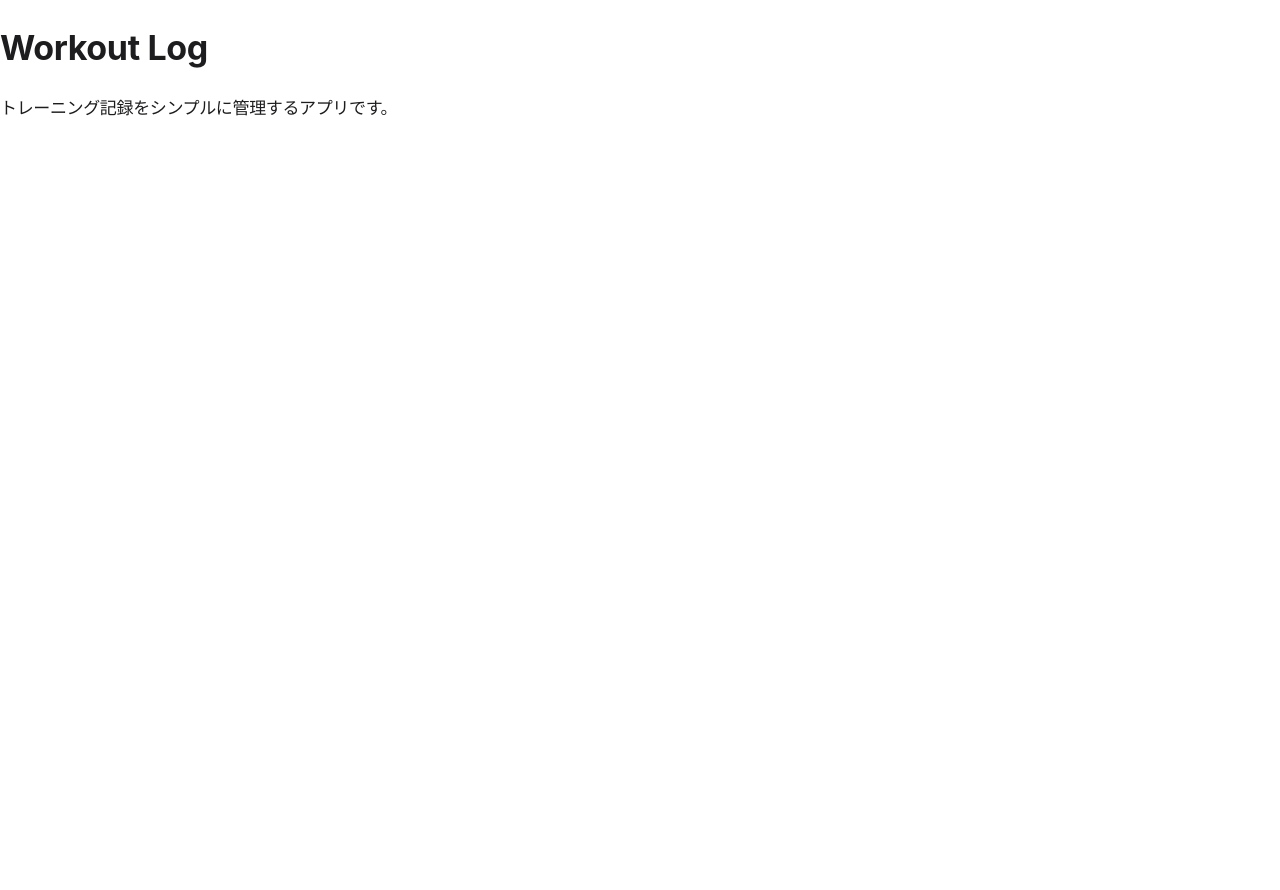
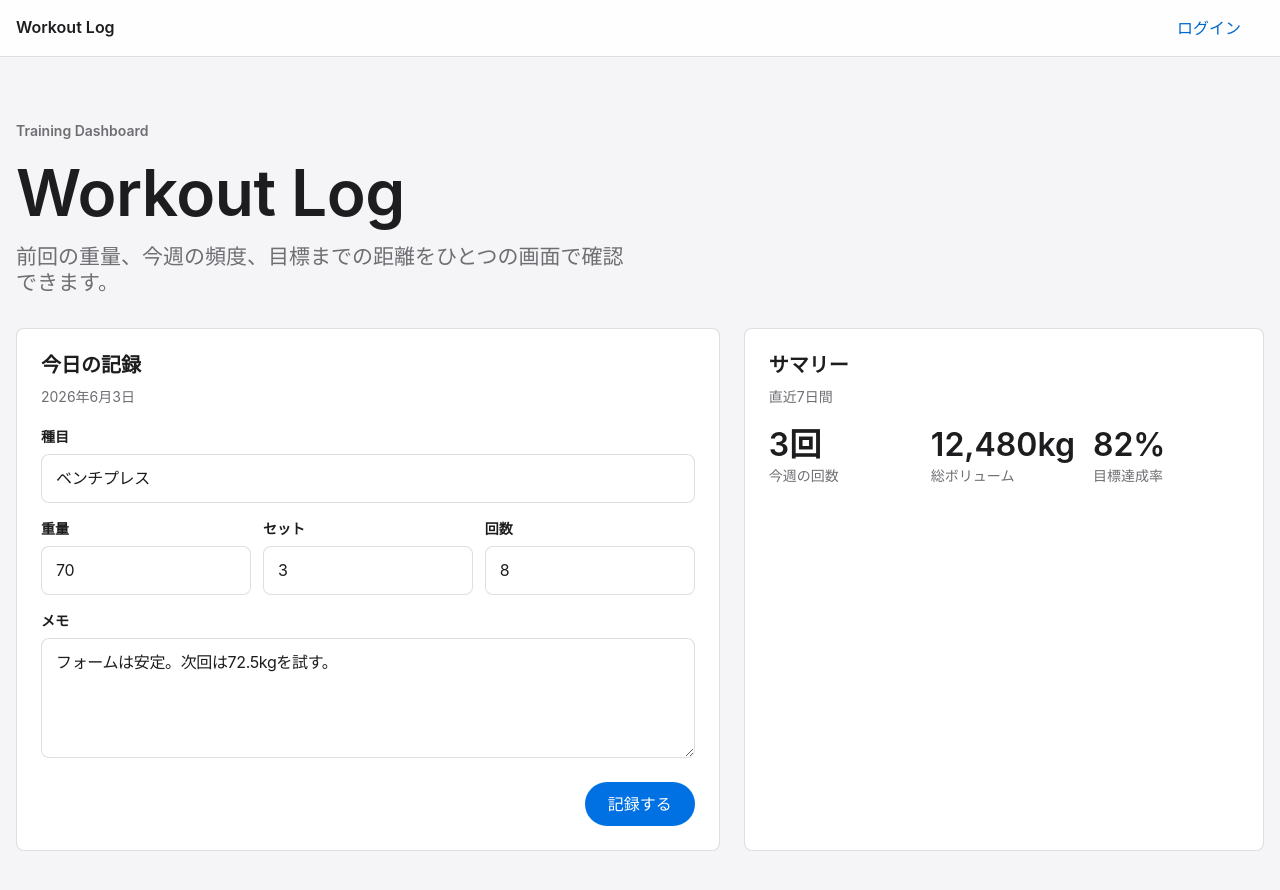
Before and after one commit to shnymywk/workout-log, a Next.js app: page / in a window 1280 px wide. Shown: the top 890 px of the page. Before the commit the page ends 823 px from the top, so only its background shows below. Built offline with nearby package versions, Linux system fonts and the light colour scheme.

Commit message:
ホーム画面にスタイル基盤を反映

```diff
--- a/app/page.tsx
+++ b/app/page.tsx
@@ -1,8 +1,235 @@
+"use client";
+
+import styled from "styled-components";
+
+import {
+  Button,
+  Card,
+  CardBody,
+  CardDescription,
+  CardHeader,
+  CardTitle,
+  Field,
+  Input,
+  Label,
+  Select,
+  Textarea
+} from "@/components/primitives";
+
+const Page = styled.main`
+  min-height: 100vh;
+  background: ${({ theme }) => theme.colors.backgroundElevated};
+`;
+
+const Header = styled.header`
+  background: rgba(255, 255, 255, 0.86);
+  border-bottom: 1px solid ${({ theme }) => theme.colors.border};
+  backdrop-filter: saturate(180%) blur(20px);
+`;
+
+const HeaderInner = styled.div`
+  display: flex;
+  min-height: 3.5rem;
+  width: min(100% - 2rem, ${({ theme }) => theme.layout.contentMaxWidth});
+  align-items: center;
+  justify-content: space-between;
+  gap: ${({ theme }) => theme.space[4]};
+  margin: 0 auto;
+`;
+
+const Brand = styled.p`
+  margin: 0;
+  color: ${({ theme }) => theme.colors.textPrimary};
+  font-family: ${({ theme }) => theme.fonts.display};
+  font-size: 1rem;
+  font-weight: 600;
+  letter-spacing: ${({ theme }) => theme.letterSpacing.normal};
+`;
+
+const Content = styled.div`
+  display: grid;
+  width: min(100% - 2rem, ${({ theme }) => theme.layout.contentMaxWidth});
+  gap: ${({ theme }) => theme.space[8]};
+  margin: 0 auto;
+  padding: clamp(2rem, 5vw, 4rem) 0;
+`;
+
+const Hero = styled.section`
+  display: grid;
+  gap: ${({ theme }) => theme.space[4]};
+  max-width: 46rem;
+`;
+
+const Eyebrow = styled.p`
+  margin: 0;
+  color: ${({ theme }) => theme.colors.textSecondary};
+  font-size: ${({ theme }) => theme.fontSizes.caption};
+  font-weight: 600;
+  letter-spacing: ${({ theme }) => theme.letterSpacing.normal};
+`;
+
+const Title = styled.h1`
+  margin: 0;
+  color: ${({ theme }) => theme.colors.textPrimary};
+  font-family: ${({ theme }) => theme.fonts.display};
+  font-size: clamp(2.5rem, 7vw, ${({ theme }) => theme.fontSizes.pageTitle});
+  font-weight: 600;
+  line-height: ${({ theme }) => theme.lineHeights.heading};
+  letter-spacing: ${({ theme }) => theme.letterSpacing.tight};
+`;
+
+const Lead = styled.p`
+  max-width: 38rem;
+  margin: 0;
+  color: ${({ theme }) => theme.colors.textSecondary};
+  font-size: ${({ theme }) => theme.fontSizes.subtitle};
+  line-height: ${({ theme }) => theme.lineHeights.compact};
+  letter-spacing: ${({ theme }) => theme.letterSpacing.normal};
+`;
+
+const Grid = styled.section`
+  display: grid;
+  grid-template-columns: minmax(0, 1.15fr) minmax(20rem, 0.85fr);
+  gap: ${({ theme }) => theme.space[6]};
+
+  @media (max-width: 833px) {
+    grid-template-columns: 1fr;
+  }
+`;
+
+const StatGrid = styled.div`
+  display: grid;
+  grid-template-columns: repeat(3, minmax(0, 1fr));
+  gap: ${({ theme }) => theme.space[4]};
+
+  @media (max-width: 833px) {
+    grid-template-columns: 1fr;
+  }
+`;
+
+const StatValue = styled.p`
+  margin: 0;
+  color: ${({ theme }) => theme.colors.textPrimary};
+  font-family: ${({ theme }) => theme.fonts.display};
+  font-size: 2rem;
+  font-weight: 600;
+  line-height: ${({ theme }) => theme.lineHeights.heading};
+  letter-spacing: ${({ theme }) => theme.letterSpacing.normal};
+`;
+
+const StatLabel = styled.p`
+  margin: ${({ theme }) => theme.space[1]} 0 0;
+  color: ${({ theme }) => theme.colors.textSecondary};
+  font-size: ${({ theme }) => theme.fontSizes.caption};
+  letter-spacing: ${({ theme }) => theme.letterSpacing.normal};
+`;
+
+const Form = styled.form`
+  display: grid;
+  gap: ${({ theme }) => theme.space[4]};
+`;
+
+const FormRow = styled.div`
+  display: grid;
+  grid-template-columns: repeat(3, minmax(0, 1fr));
+  gap: ${({ theme }) => theme.space[3]};
+
+  @media (max-width: 833px) {
+    grid-template-columns: 1fr;
+  }
+`;
+
+const Actions = styled.div`
+  display: flex;
+  justify-content: flex-end;
+  padding-top: ${({ theme }) => theme.space[2]};
+`;
+
+const stats = [
+  { label: "今週の回数", value: "3回" },
+  { label: "総ボリューム", value: "12,480kg" },
+  { label: "目標達成率", value: "82%" }
+];
+
 export default function HomePage() {
   return (
-    <main>
-      <h1>Workout Log</h1>
-      <p>トレーニング記録をシンプルに管理するアプリです。</p>
-    </main>
+    <Page>
+      <Header>
+        <HeaderInner>
+          <Brand>Workout Log</Brand>
+          <Button variant="ghost">ログイン</Button>
+        </HeaderInner>
+      </Header>
+
+      <Content>
+        <Hero>
+          <Eyebrow>Training Dashboard</Eyebrow>
+          <Title>Workout Log</Title>
+          <Lead>前回の重量、今週の頻度、目標までの距離をひとつの画面で確認できます。</Lead>
+        </Hero>
+
+        <Grid>
+          <Card>
+            <CardHeader>
+              <CardTitle>今日の記録</CardTitle>
+              <CardDescription>2026年6月3日</CardDescription>
+            </CardHeader>
+            <CardBody>
+              <Form>
+                <Field>
+                  <Label htmlFor="exercise">種目</Label>
+                  <Select id="exercise" defaultValue="bench-press">
+                    <option value="bench-press">ベンチプレス</option>
+                    <option value="squat">スクワット</option>
+                    <option value="deadlift">デッドリフト</option>
+                  </Select>
+                </Field>
+
+                <FormRow>
+                  <Field>
+                    <Label htmlFor="weight">重量</Label>
+                    <Input id="weight" inputMode="decimal" defaultValue="70" />
+                  </Field>
+                  <Field>
+                    <Label htmlFor="sets">セット</Label>
+                    <Input id="sets" inputMode="numeric" defaultValue="3" />
+                  </Field>
+                  <Field>
+                    <Label htmlFor="reps">回数</Label>
+                    <Input id="reps" inputMode="numeric" defaultValue="8" />
+                  </Field>
+                </FormRow>
+
+                <Field>
+                  <Label htmlFor="memo">メモ</Label>
+                  <Textarea id="memo" defaultValue="フォームは安定。次回は72.5kgを試す。" />
+                </Field>
+
+                <Actions>
+                  <Button>記録する</Button>
+                </Actions>
+              </Form>
+            </CardBody>
+          </Card>
+
+          <Card>
+            <CardHeader>
+              <CardTitle>サマリー</CardTitle>
+              <CardDescription>直近7日間</CardDescription>
+            </CardHeader>
+            <CardBody>
+              <StatGrid>
+                {stats.map((stat) => (
+                  <div key={stat.label}>
+                    <StatValue>{stat.value}</StatValue>
+                    <StatLabel>{stat.label}</StatLabel>
+                  </div>
+                ))}
+              </StatGrid>
+            </CardBody>
+          </Card>
+        </Grid>
+      </Content>
+    </Page>
   );
 }
```
